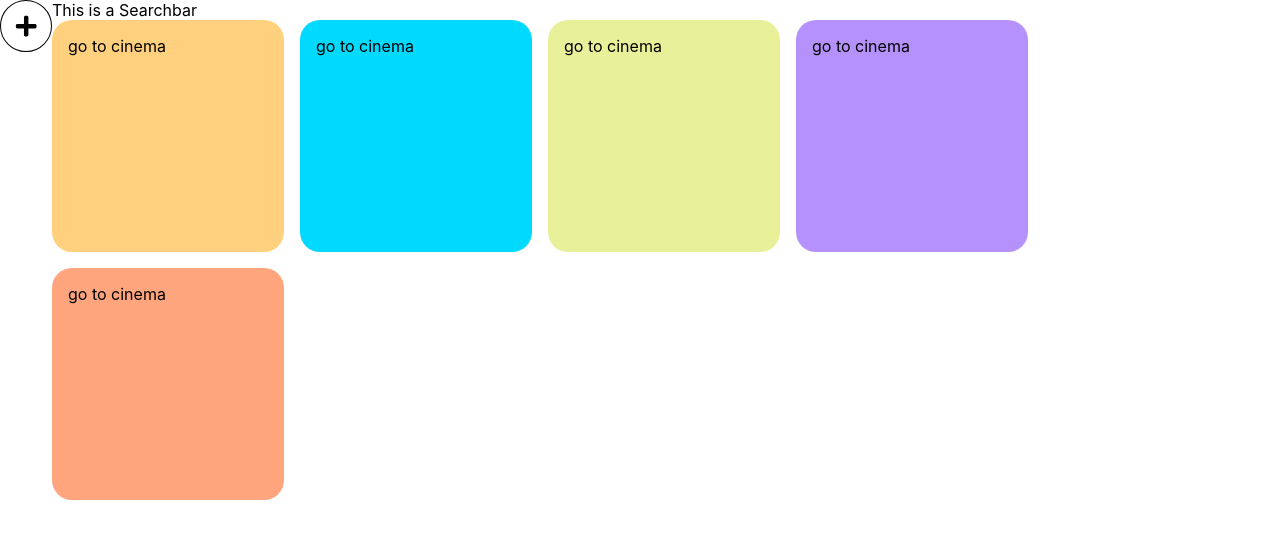
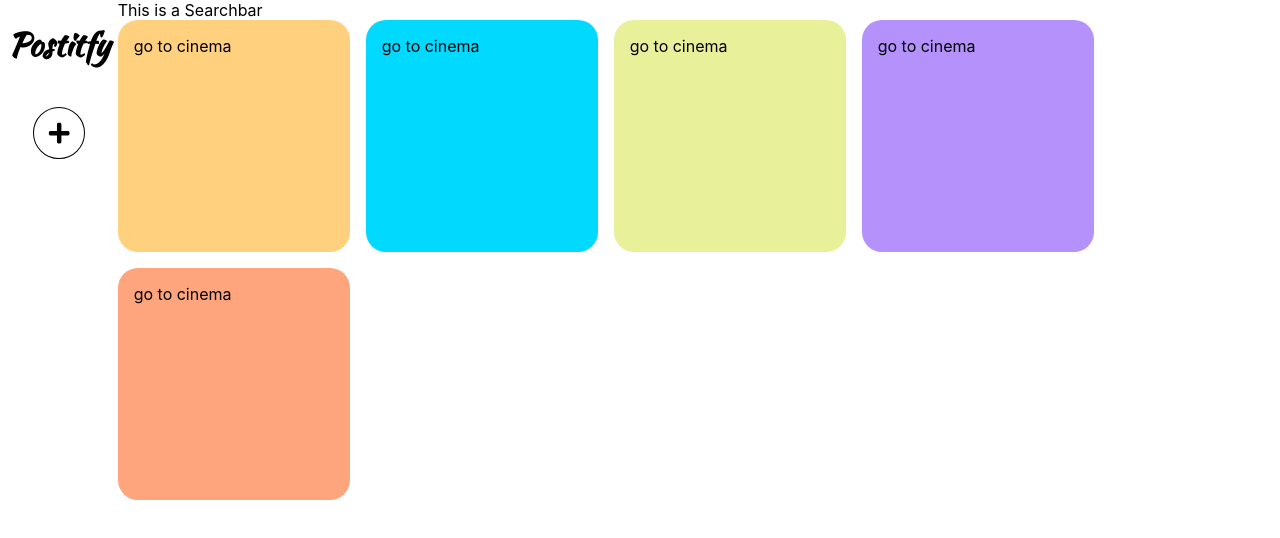
Before and after one commit to I-Mati/postitfy, a React (Create React App) app: page / in a window 1280 px wide. Shown: the top 538 px of the page. Built offline with nearby package versions, Linux system fonts and the light colour scheme.

Commit message:
Add Logo

```diff
--- a/public/index.html
+++ b/public/index.html
@@ -10,6 +10,11 @@
       content="Web site created using create-react-app"
     />
     <link rel="apple-touch-icon" href="%PUBLIC_URL%/logo192.png" />
+    <link rel="preconnect" href="https://fonts.gstatic.com" />
+    <link
+      href="https://fonts.googleapis.com/css2?family=Kaushan+Script&display=swap"
+      rel="stylesheet"
+    />
     <!--
       manifest.json provides metadata used when your web app is installed on a
       user's mobile device or desktop. See https://developers.google.com/web/fundamentals/web-app-manifest/
--- a/src/components/Sidebar/index.js
+++ b/src/components/Sidebar/index.js
@@ -1,11 +1,12 @@
-import React from 'react'
-import ColorPicker from '../ColorPicker'
-import './style.css'
+import React from "react";
+import ColorPicker from "../ColorPicker";
+import "./style.css";
 
 const Sidebar = () => (
-        <div>
-            <ColorPicker/>
-        </div>
-    )
+  <div id="sidebar">
+    <h1 id="logo">Postitfy</h1>
+    <ColorPicker />
+  </div>
+);
 
-export default Sidebar
+export default Sidebar;
--- a/src/components/Sidebar/style.css
+++ b/src/components/Sidebar/style.css
@@ -0,0 +1,11 @@
+#sidebar {
+  padding: 0 0.5rem;
+  display: flex;
+  flex-direction: column;
+  align-items: center;
+}
+
+#logo {
+  font-family: "Kaushan Script", cursive;
+  height: 8vh;
+}
```
